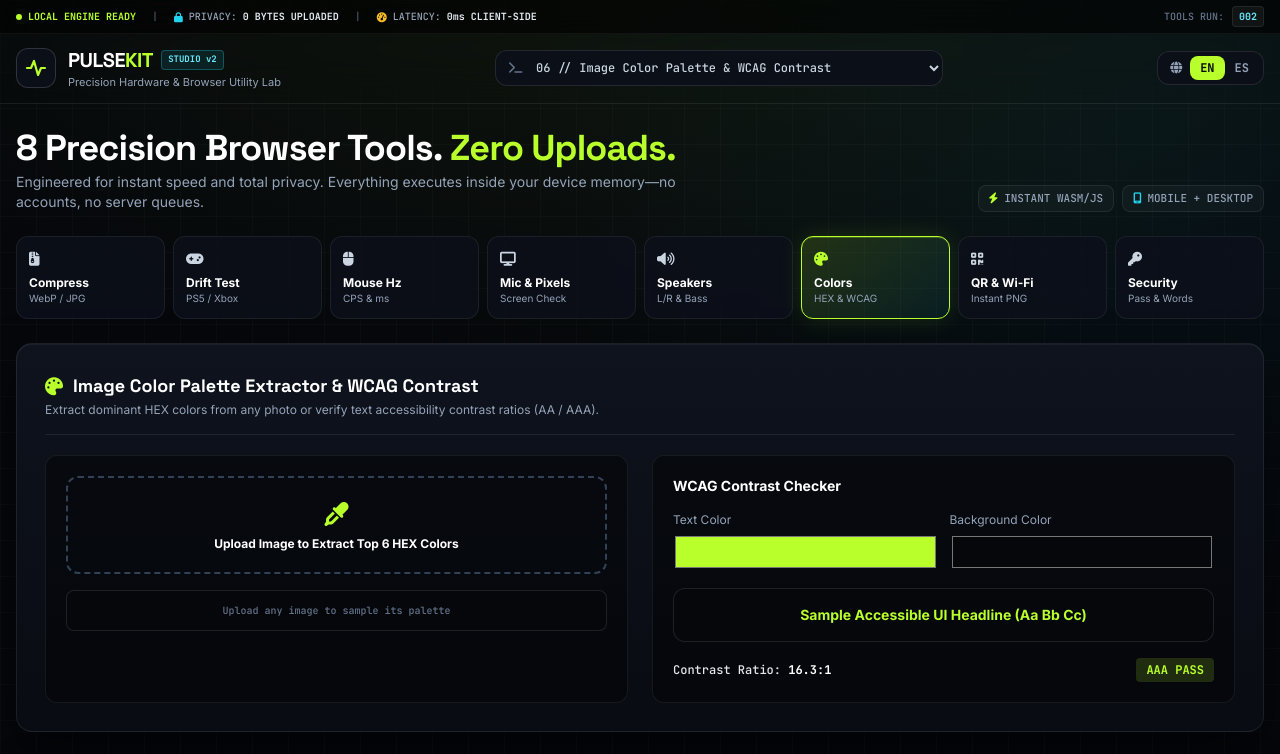
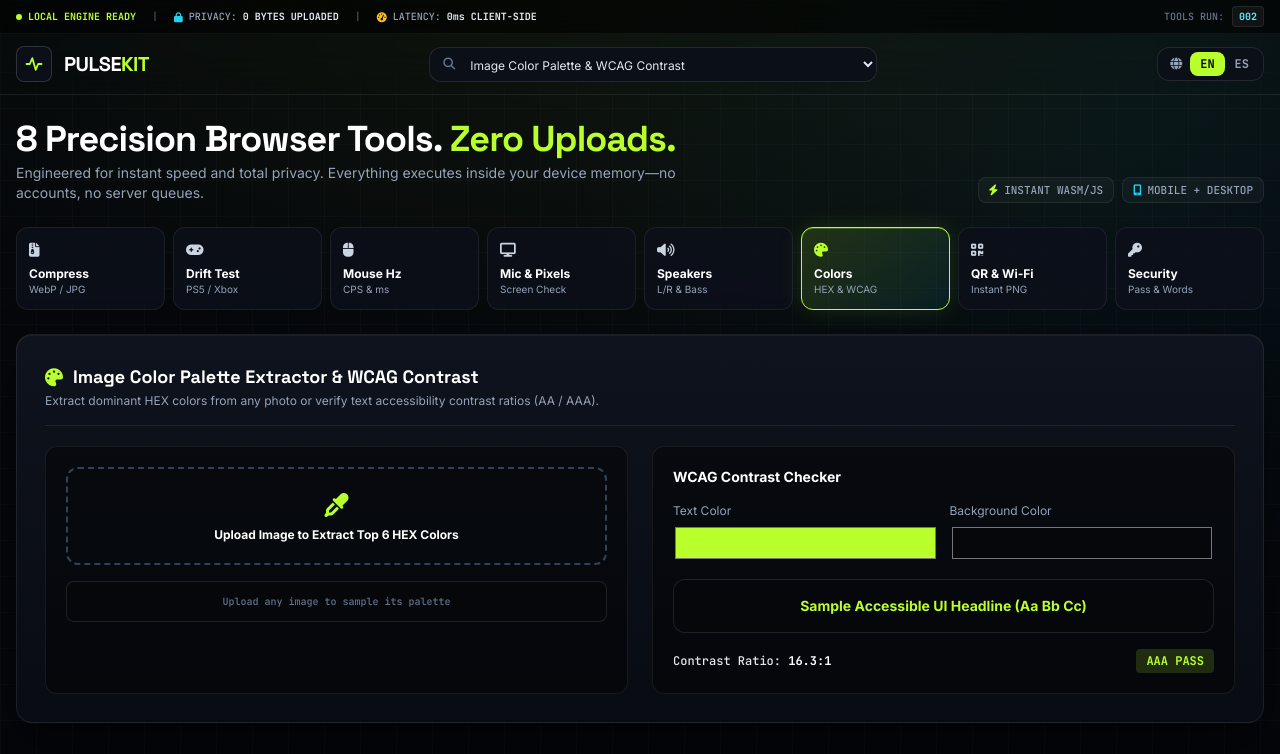
Before and after one commit to oscarlaradev/pulsekit-tools, a plain HTML site: page color-palette-extractor-contrast.html in a window 1280 px wide. Shown: the top 754 px of the page. Drawn offline with nearby package versions, Linux system fonts and the light colour scheme; a script that the page names is missing.

Commit message:
style: clean minimalist brand header without AI-looking badges or double-slashes

```diff
--- a/color-palette-extractor-contrast.html
+++ b/color-palette-extractor-contrast.html
@@ -5,7 +5,7 @@
   <meta name="viewport" content="width=device-width, initial-scale=1.0, maximum-scale=5.0">
   <meta name="robots" content="index, follow, max-image-preview:large, max-snippet:-1, max-video-preview:-1">
 
-  <title>Image Color Palette Extractor (HEX) & WCAG Contrast Checker // PulseKit</title>
+  <title>Image Color Palette Extractor (HEX) & WCAG Contrast Checker | PulseKit</title>
   <meta name="description" content="Extract the top 6 dominant HEX colors from any image locally and check WCAG AA/AAA accessibility contrast ratios for UI design.">
   <meta name="keywords" content="image color palette extractor, hex color picker from image, wcag contrast checker online, accessibility color ratio">
   <meta name="theme-color" content="#b8ff2c">
@@ -20,7 +20,7 @@
   <!-- Open Graph / Social -->
   <meta property="og:type" content="website">
   <meta property="og:site_name" content="PulseKit Lab">
-  <meta property="og:title" content="Image Color Palette Extractor (HEX) & WCAG Contrast Checker // PulseKit">
+  <meta property="og:title" content="Image Color Palette Extractor (HEX) & WCAG Contrast Checker | PulseKit">
   <meta property="og:description" content="Extract the top 6 dominant HEX colors from any image locally and check WCAG AA/AAA accessibility contrast ratios for UI design.">
   <meta property="og:url" content="https://pulsekit-tools.vercel.app/color-palette-extractor-contrast">
   <meta property="og:image" content="https://pulsekit-tools.vercel.app/og-banner.png">
@@ -124,33 +124,27 @@
     <div class="max-w-7xl mx-auto px-4 py-3 flex items-center justify-between gap-3">
       <!-- Brand Identity with Custom Geometric Vector Mark -->
       <a href="/" class="flex items-center gap-3 group shrink-0">
-        <div class="relative w-10 h-10 rounded-xl bg-[#0b0f17] border border-white/15 flex items-center justify-center group-hover:border-[#b8ff2c] transition">
-          <svg class="w-6 h-6 text-[#b8ff2c]" viewBox="0 0 24 24" fill="none" stroke="currentColor" stroke-width="2.2" stroke-linecap="round" stroke-linejoin="round">
+        <div class="relative w-9 h-9 rounded-lg bg-[#0b0f17] border border-white/15 flex items-center justify-center group-hover:border-[#b8ff2c] transition">
+          <svg class="w-5 h-5 text-[#b8ff2c]" viewBox="0 0 24 24" fill="none" stroke="currentColor" stroke-width="2.2" stroke-linecap="round" stroke-linejoin="round">
             <path d="M3 12h4l3-7 4 14 3-7h4"/>
           </svg>
         </div>
-        <div>
-          <div class="flex items-center gap-2">
-            <span class="font-display font-extrabold text-lg sm:text-xl tracking-tight text-white">PULSE<span class="text-[#b8ff2c]">KIT</span></span>
-            <span class="text-[9px] font-mono-tech font-bold px-1.5 py-0.5 rounded bg-cyan-400/10 text-cyan-300 border border-cyan-400/30">STUDIO v2</span>
-          </div>
-          <p class="text-[11px] text-slate-400 hidden lg:block" data-i18n="tagline">Precision Hardware &amp; Browser Utility Lab</p>
-        </div>
+        <span class="font-display font-extrabold text-lg sm:text-xl tracking-tight text-white">PULSE<span class="text-[#b8ff2c]">KIT</span></span>
       </a>
 
       <!-- Center Quick-Jump Command Bar (Desktop & Tablet) -->
       <div class="hidden md:flex items-center flex-1 max-w-md mx-4">
         <div class="relative w-full">
-          <i class="fa-solid fa-terminal absolute left-3.5 top-1/2 -translate-y-1/2 text-slate-500 text-xs"></i>
-          <select id="quick-jump-select" onchange="if(this.value) switchTool(this.value)" aria-label="Quick jump to tool" class="w-full bg-[#0b0f17] border border-white/10 hover:border-white/25 rounded-xl pl-9 pr-4 py-2 text-xs font-mono-tech text-slate-300 focus:border-[#b8ff2c] outline-none cursor-pointer transition">
-            <option value="compress">01 // Image Compressor &amp; WebP Converter</option>
-            <option value="drift">02 // PS5 / PS4 / Xbox Stick Drift Tester</option>
-            <option value="mouse">03 // Mouse Polling Rate (Hz), CPS &amp; Reflex</option>
-            <option value="hardware">04 // Live Mic Visualizer &amp; Dead Pixel Check</option>
-            <option value="audio">05 // Speaker L/R Stereo &amp; Sub-Bass Tester</option>
-            <option value="palette">06 // Image Color Palette &amp; WCAG Contrast</option>
-            <option value="qr">07 // Instant URL &amp; Wi-Fi QR Generator</option>
-            <option value="text">08 // Crypto Password &amp; Word Counter</option>
+          <i class="fa-solid fa-magnifying-glass absolute left-3.5 top-1/2 -translate-y-1/2 text-slate-500 text-xs"></i>
+          <select id="quick-jump-select" onchange="if(this.value) switchTool(this.value)" aria-label="Quick jump to tool" class="w-full bg-[#0b0f17] border border-white/10 hover:border-white/25 rounded-xl pl-9 pr-4 py-2 text-xs text-slate-200 focus:border-[#b8ff2c] outline-none cursor-pointer transition">
+            <option value="compress">Image Compressor &amp; WebP Converter</option>
+            <option value="drift">PS5 / PS4 / Xbox Stick Drift Tester</option>
+            <option value="mouse">Mouse Polling Rate (Hz), CPS &amp; Reflex</option>
+            <option value="hardware">Live Mic Visualizer &amp; Dead Pixel Check</option>
+            <option value="audio">Speaker Stereo &amp; Sub-Bass Tester</option>
+            <option value="palette">Image Color Palette &amp; WCAG Contrast</option>
+            <option value="qr">Instant URL &amp; Wi-Fi QR Generator</option>
+            <option value="text">Crypto Password &amp; Word Counter</option>
           </select>
         </div>
       </div>
```
Also changed, not shown: controller-drift-tester-ps5-xbox.html (+15 -21 lines), herramientas-web-gratis-espanol.html (+15 -21 lines), image-compressor-webp-converter.html (+15 -21 lines), index.html (+14 -20 lines), mic-dead-pixel-screen-test.html (+15 -21 lines), mouse-polling-rate-cps-reaction-test.html (+15 -21 lines), qr-code-wifi-generator.html (+15 -21 lines), speaker-headphone-bass-tester.html (+15 -21 lines).
